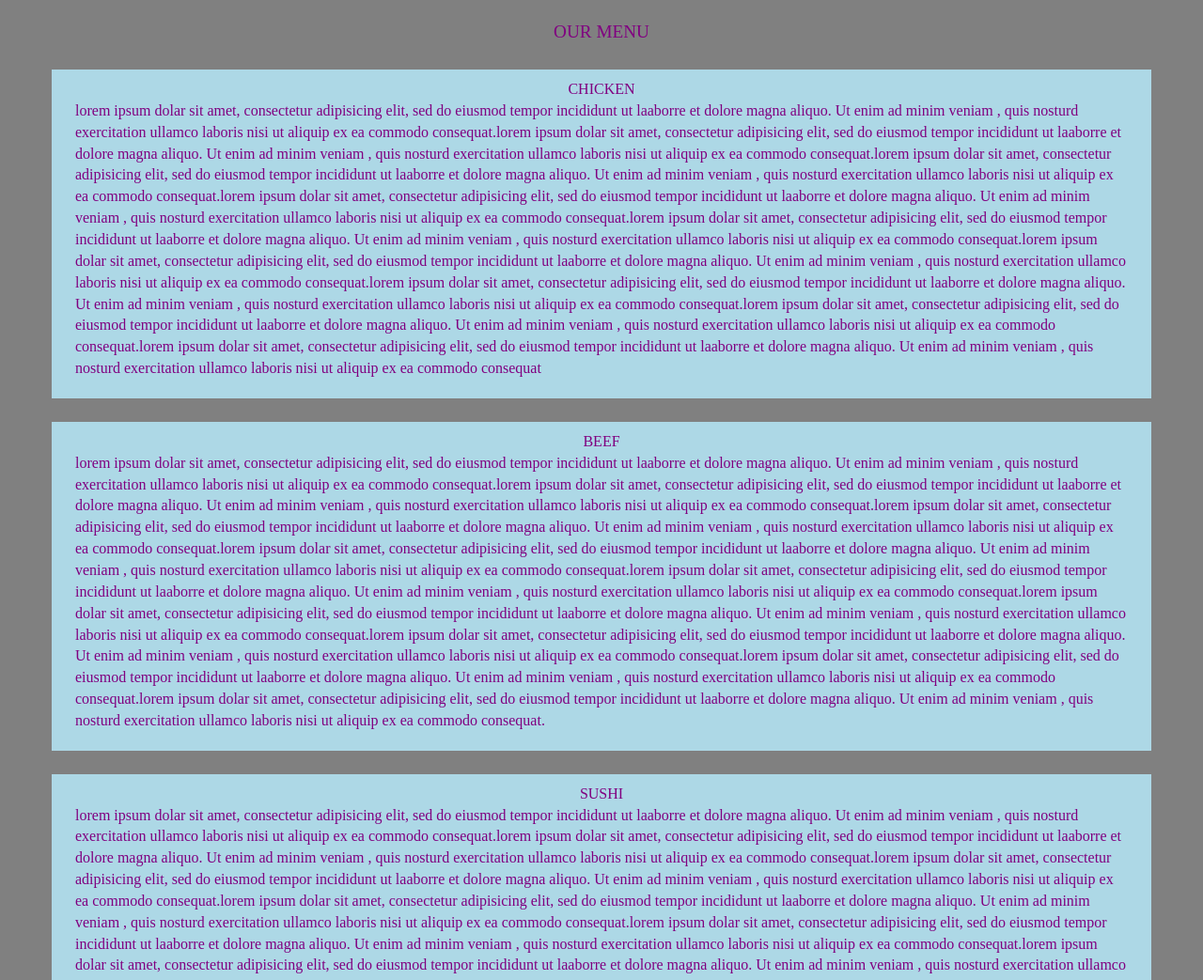
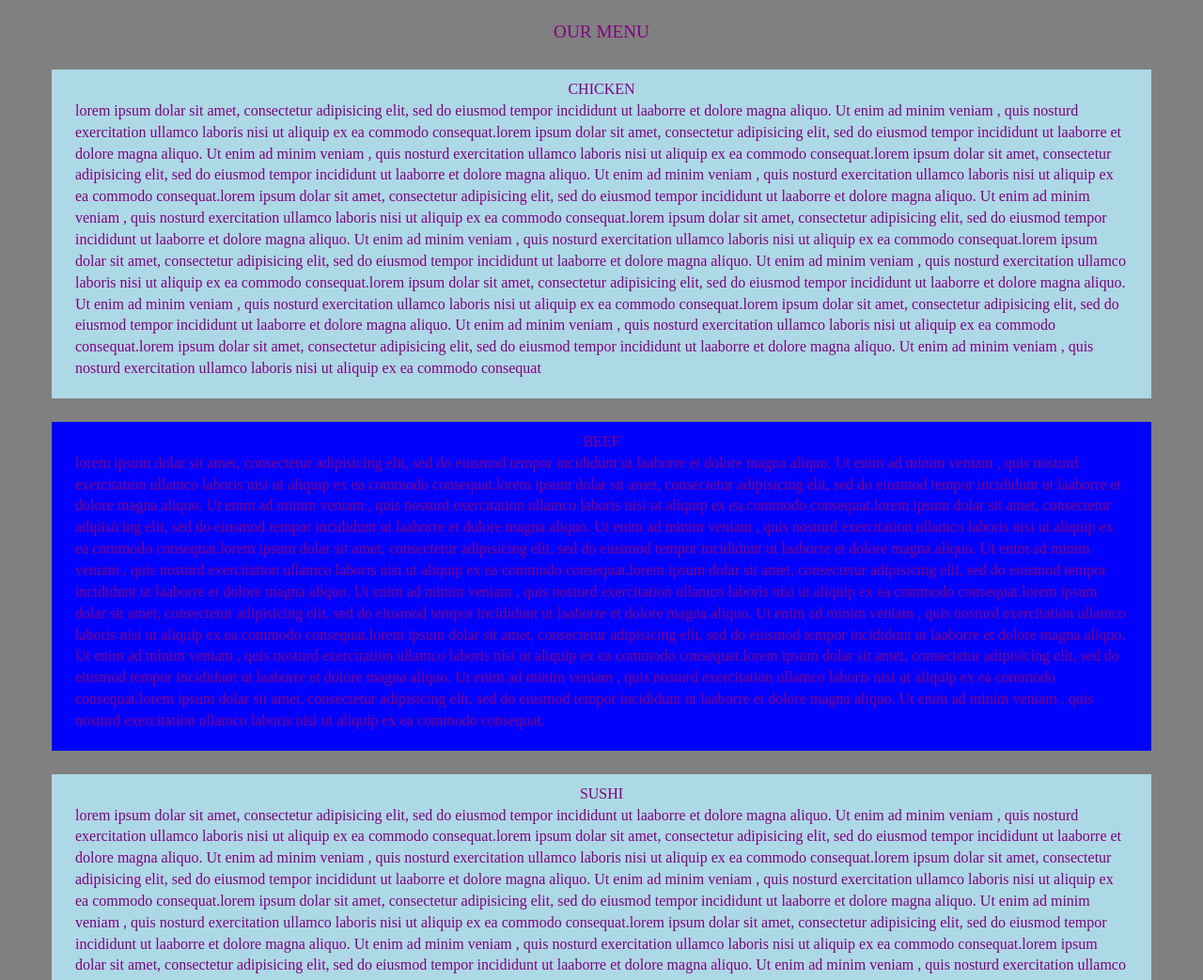
Before and after one commit to PrathamGupta99/week2, a plain HTML site: page index.html in a window 1280 px wide. Shown: the part 57-1100 px from the top of the page at 94% size. Drawn offline with Linux system fonts and the light colour scheme; a script that the page names is missing.

Commit message:
Update style.css

```diff
--- a/style.css
+++ b/style.css
@@ -73,7 +73,7 @@ margin-bottom: 30px;
 	.third-container{
 		background-color: lightpink;
 	}
-.Fourth-container {background-color: lightblue;
+.Fourth-container {background-color: blue;
 	padding:10px;
 margin-bottom:25px;}
 .fifth-container {
```
